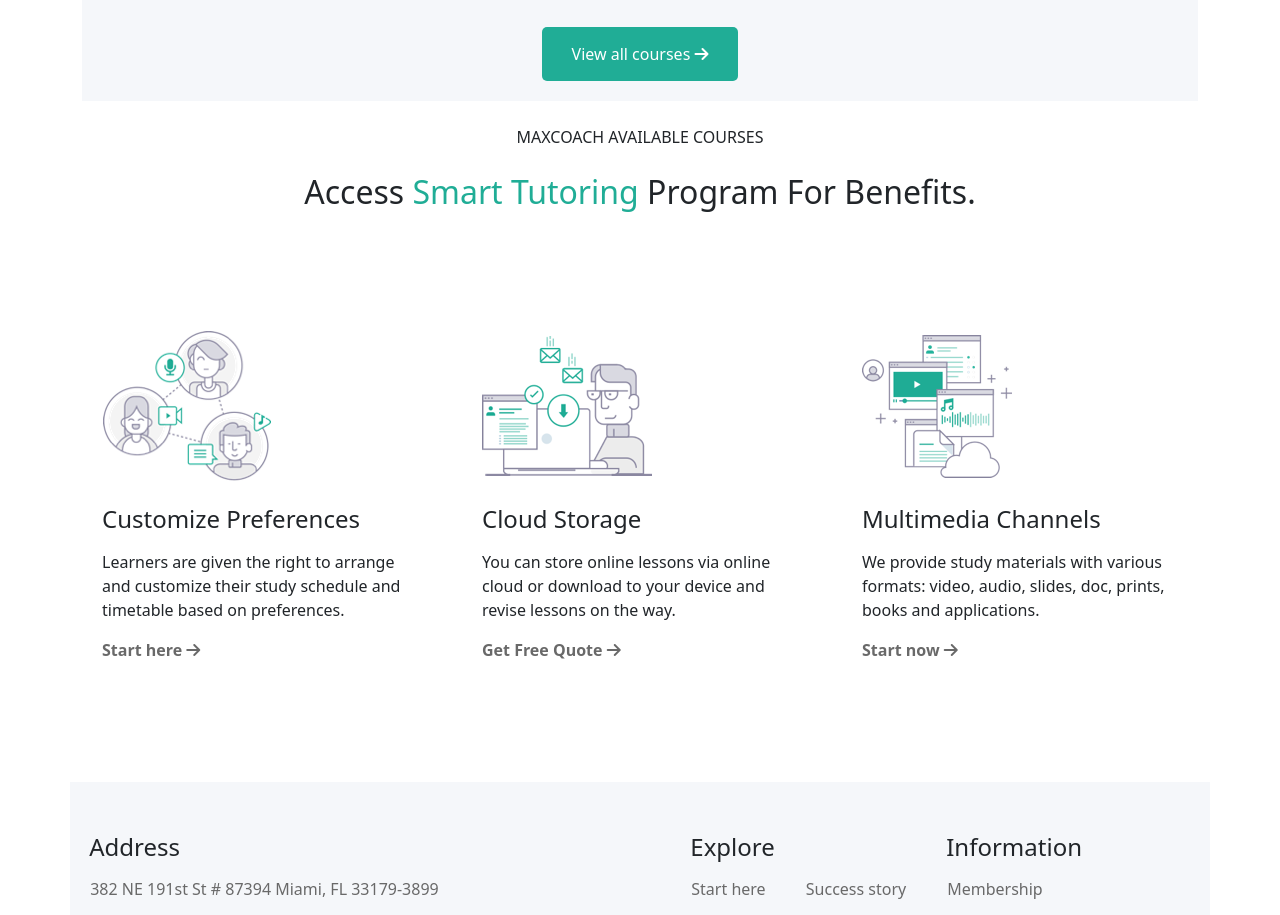
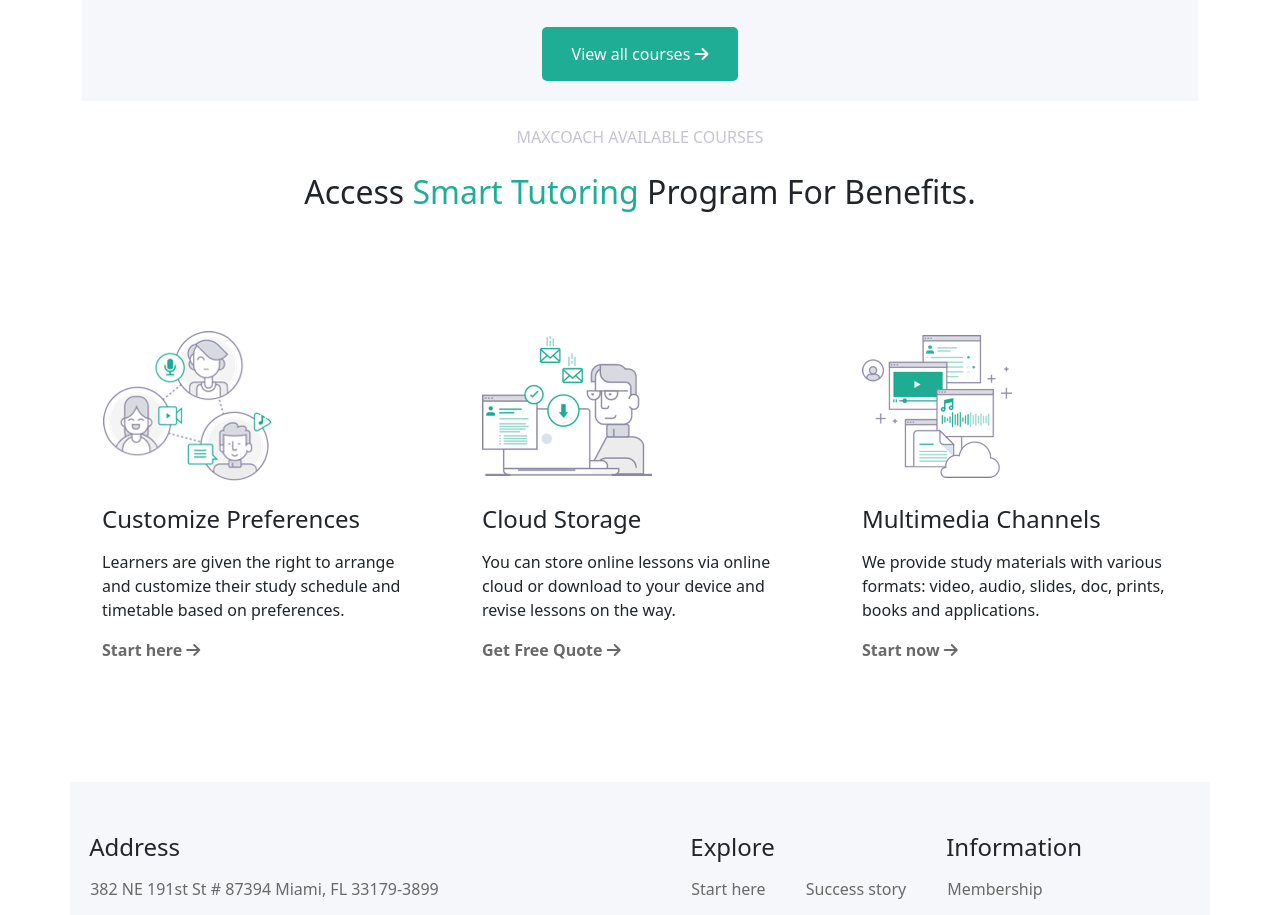
Before and after one commit to saraaffro/proj-html-vuejs, a Vue app: page / in a window 1280 px wide. Shown: the part 1880-2795 px from the top of the page. Built offline with nearby package versions, Linux system fonts and the light colour scheme.

Commit message:
fix: color

```diff
--- a/src/components/Benefits.vue
+++ b/src/components/Benefits.vue
@@ -8,7 +8,7 @@
 <template>
     <div class="benefit">
       <div class="title mt-4">
-        <span>MAXCOACH AVAILABLE COURSES</span>
+        <span class="maxcoach">MAXCOACH AVAILABLE COURSES</span>
         <h2 class="mt-4">Access <span class="color-smart">Smart Tutoring</span> Program For Benefits.</h2>
       </div>
 
@@ -116,4 +116,8 @@
   color: $verde-acqua;
   font-weight: 200;
 }
+
+.maxcoach{
+  color: #c6c4d1;
+}
 </style>
```
